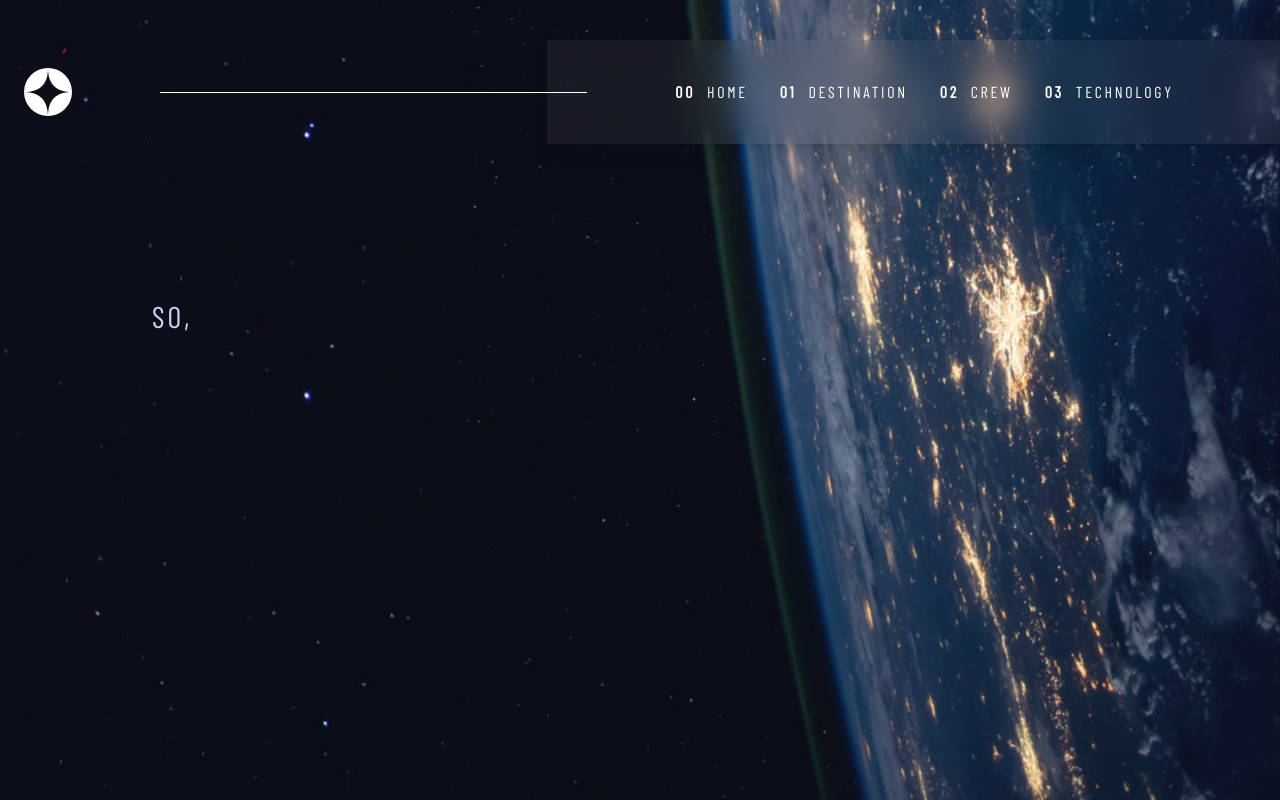
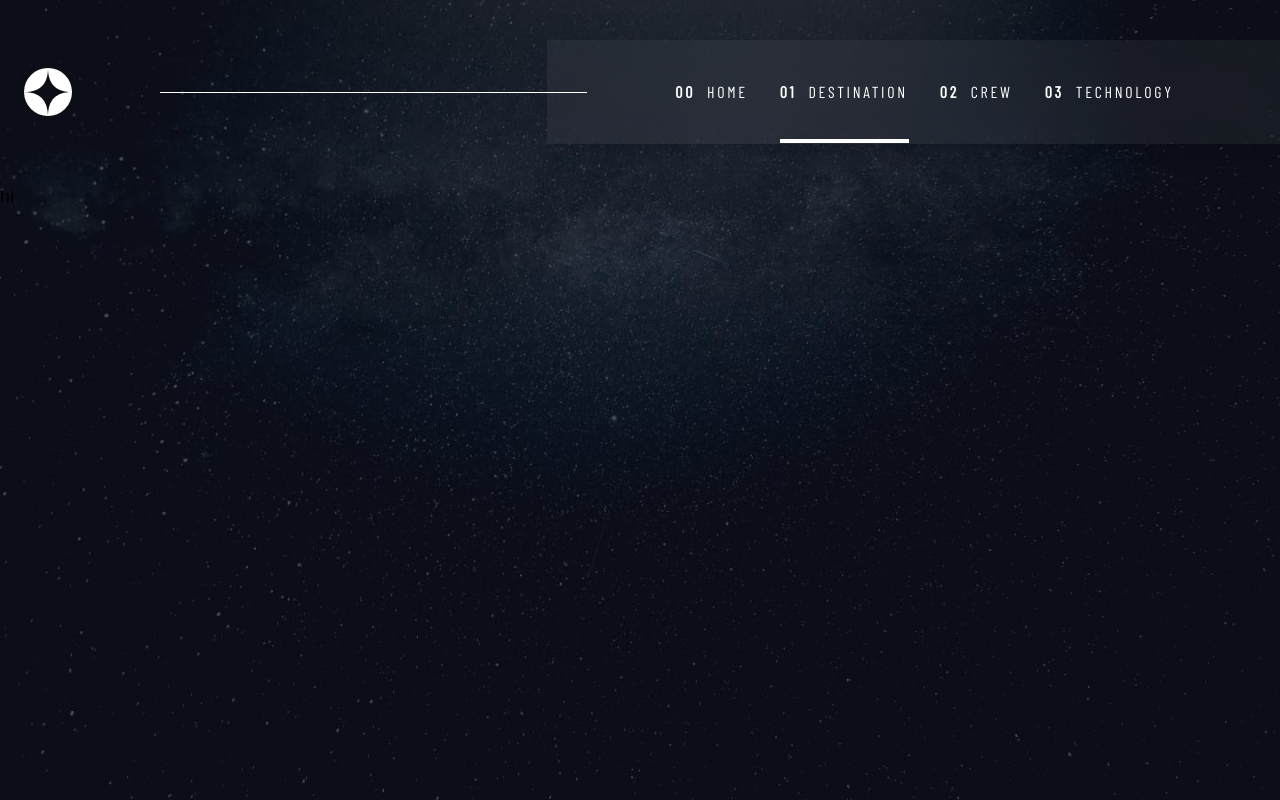
Before and after one commit to noneofurbuzz/space-tour, a React (Vite) app: page /destination in a window 1280 px wide. Before the commit this address led to /home. Built offline with nearby package versions, Linux system fonts and the light colour scheme.

Commit message:
Add links to nav

```diff
--- a/src/App.jsx
+++ b/src/App.jsx
@@ -1,20 +1,15 @@
 import { Routes, Route, useLocation} from "react-router-dom"
 import { Home } from "./pages/Home"
 import { useEffect, useState} from "react"
-import { useNavigate } from "react-router-dom"
 import { Loader } from "./pages/Loader"
+import { Destination } from "./pages/Destination"
 import { Navbar } from "./components/Navbar"
 function App() {
 
-  const navigate = useNavigate()
+
   const [path,setPath] = useState("")
   const location = useLocation()
-  useEffect(() => {
-    const timer = setTimeout(() => {
-      navigate("/home")
-    },5000);
-    return () => clearTimeout(timer);
-  })
+
 
 useEffect(() => {
   if (location.pathname == "/home"){
@@ -33,11 +28,12 @@ useEffect(() => {
 
   return (
     <div>
-    <div className={`${path} min-h-screen h-full bg-no-repeat bg-cover bg-dark-gray`}>
+    <div className={`${path} min-h-screen h-full bg-no-repeat bg-cover bg-dark-black`}>
     {location.pathname != "/" && <Navbar/> }
     <Routes>
     <Route path="/" element = {<Loader />} />
     <Route path="/home" element = {<Home />} />
+    <Route path = "/destination" element = {<Destination />} />
     </Routes>
     </div>
     </div>
--- a/src/components/Navbar.jsx
+++ b/src/components/Navbar.jsx
@@ -1,29 +1,51 @@
-import { useState } from "react"
+import {useEffect, useState } from "react"
+import { Link, useLocation } from "react-router-dom"
 
 export function Navbar(){
-    const [show,setShow] = useState(false)
+    const [show,setShow] = useState()
     function handleClick(){
         setShow(prevShow => !prevShow)
     }
+
+    const location = useLocation()
+    const [path,setPath] = useState("")
+    useEffect(() => {
+      if (location.pathname == "/home"){
+        setPath("home")
+      }
+      else if (location.pathname == "/destination"){
+        setPath("destination")
+      }
+      else if (location.pathname == "/crew"){
+        setPath("crew")
+      }
+      else if (location.pathname == "/technology"){
+        setPath("technology")
+      }
+    },[location])
     return(
     <nav className="flex justify-between items-center mx-6 py-6 xs:py-0 lg:py-10 xs:mr-0 bg-none">
           <img src="images/shared/logo.svg" alt="logo" />
-          {<div className={`${show ? "slide-in-right" : "slide-in-right-out" } xs:hidden bg-dark-gray-1 backdrop-blur-lg w-2/3 top-0 z-10 right-0 min-h-screen fixed`}>
+            {(show == true|| show == false)  && <div className={`${show == true ? "slide-in-right " : show == false ? "slide-in-right-out" : "" } xs:hidden bg-dark-gray-1 backdrop-blur-lg w-2/3 top-0 z-10 right-0 min-h-screen fixed`}>
           <img onClick = {handleClick} className = "self-center xs:hidden relative top-[33.95px] float-right right-6 cursor-pointer" src={`images/shared/icon-close.svg`}/>
-          <ul className="text-base font-barlow text-white mt-[118px] tracking-[0.16875em] ml-9">
-            <li className="mb-8"><span className="font-bold mr-3">00</span>HOME</li>
-            <li className="mb-8"><span className="font-bold mr-3">01</span>DESTINATION</li>
-            <li className="mb-8"><span className="font-bold mr-3">02</span>CREW</li>
-            <li className=""><span className="font-bold mr-3">03</span>TECHNOLOGY</li>
+          <ul onClick={() => setShow(false)} className="text-base font-barlow text-white mt-[118px] tracking-[0.16875em] ml-9">
+            <Link to="/home" ><li className="mb-8"><span className="font-bold mr-3">00</span>HOME</li></Link>
+            <Link to= "/destination" ><li className="mb-8"><span className="font-bold mr-3">01</span>DESTINATION</li></Link>
+            <Link to="/crew" ><li className="mb-8"><span className="font-bold mr-3">02</span>CREW</li></Link>
+            <Link to="/technology"><li className=""><span className="font-bold mr-3">03</span>TECHNOLOGY</li></Link>
           </ul>
           </div>}
           {<img onClick = {handleClick} className = "self-center xs:hidden cursor-pointer" src={`images/shared/icon-hamburger.svg`}/>}
           <div className ="hidden lg:block border-b-0.5 w-1/3 left-32 xl:left-40 2xl:left-52 z-30 absolute border-white"></div>
           <ul className="lg:backdrop-blur-lg xs:w-[28.125rem] sm:w-[30rem] md:w-[35rem] text-white shadow-lg font-barlow text-sm lg:text-base justify-evenly lg:w-7/12 lg:px-32 py-10 bg-dark-gray-1 hidden xs:flex tracking-[0.16875em] ">
-            <li className="mr-8"><span className="hidden mr-3 lg:inline font-bold">00</span>HOME</li>
-            <li className="mr-8"><span className="hidden mr-3 lg:inline font-bold">01</span>DESTINATION</li>
-            <li className="mr-8"><span className="hidden mr-3 lg:inline font-bold">02</span>CREW</li>
-            <li className=""><span className="hidden mr-3 lg:inline font-bold">03</span>TECHNOLOGY</li>
+
+            <Link to="/home" className="group mr-8 cursor-pointer"><span className="hidden mr-3 lg:inline font-bold">00</span>HOME<div className={`${path == "home" ? "border-white visible" : "border-transparent"} duration-500 border-b-4 group-hover:border-gray w-[2.1rem] top-[5.95rem] lg:w-[4.7rem] absolute lg:top-[6.2rem]`}></div></Link>
+
+            <Link to="/destination" className="group mr-8 cursor-pointer"><span className="hidden mr-3 lg:inline font-bold">01</span>DESTINATION<div className={`${path == "destination" ? "border-white visible" : "border-transparent"} duration-500 border-b-4 group-hover:border-gray w-[5.3rem] lg:w-[8.1rem] top-[5.95rem] absolute lg:top-[6.2rem]`}></div></Link>
+
+            <Link to="/crew" className="group mr-8 cursor-pointer"><span className="hidden mr-3 lg:inline font-bold">02</span>CREW<div className={`${path == "crew" ? "border-white visible" : "border-transparent"} border-b-4 group-hover:border-gray w-[2.1rem] lg:w-[4.6rem] duration-500 top-[5.95rem] absolute lg:top-[6.2rem]`}></div></Link>
+
+            <Link to="technology" className="group cursor-pointer"><span className="hidden mr-3 lg:inline font-bold">03</span>TECHNOLOGY<div className={`${path == "technology" ? "border-white visible" : "border-transparent"} border-b-4 group-hover:border-gray duration-500 top-[5.95rem] w-[5.2rem] lg:w-[8.1rem] absolute lg:top-[6.2rem]`}></div></Link>
           </ul>
 </nav>
     )
--- a/src/index.css
+++ b/src/index.css
@@ -14,6 +14,7 @@
     font-family: reg;
     src: url("/fonts/barlow-reg/Barlow-Regular.ttf");
 }
+
 
  @-webkit-keyframes slide-in-right {
         0% {
--- /dev/null
+++ b/src/pages/Destination.jsx
@@ -0,0 +1,5 @@
+export function Destination(){
+    return(
+        <div>hi</div>
+    )
+}
--- a/src/pages/Loader.jsx
+++ b/src/pages/Loader.jsx
@@ -1,5 +1,14 @@
+import { useEffect } from "react";
+import { useNavigate } from "react-router-dom";
 
 export function Loader(){
+    const navigate = useNavigate()
+    useEffect(() => {
+        const timer = setTimeout(() => {
+          navigate("/home")
+        },5000);
+        return () => clearTimeout(timer);
+      })
     return(
         <div className="bg-black min-h-screen flex flex-col justify-center items-center bg-stars">
             <div className="tracking-out-contract">
--- a/tailwind.config.js
+++ b/tailwind.config.js
@@ -27,7 +27,8 @@ export default {
         "white-1" : "hsla(0, 100%, 100%,0.1)",
         "dark-black" : "#0B0D17",
         "dark-gray" : "hsla(0,0%,59%,0.2)",
-        "dark-gray-1" : "hsla(0,0%,59%,0.1)"
+        "dark-gray-1" : "hsla(0,0%,59%,0.1)",
+        "gray" :"#979797"
       },
       fontSize : {
         "7xl": "5rem",
```
